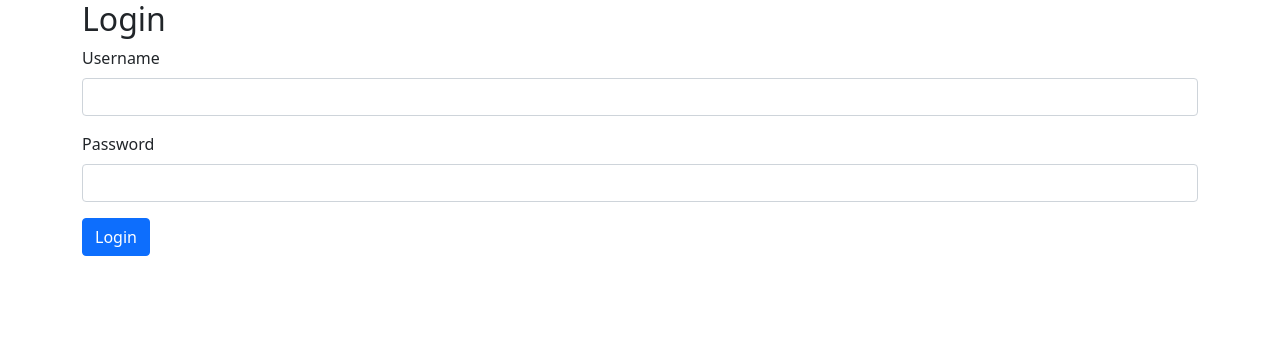
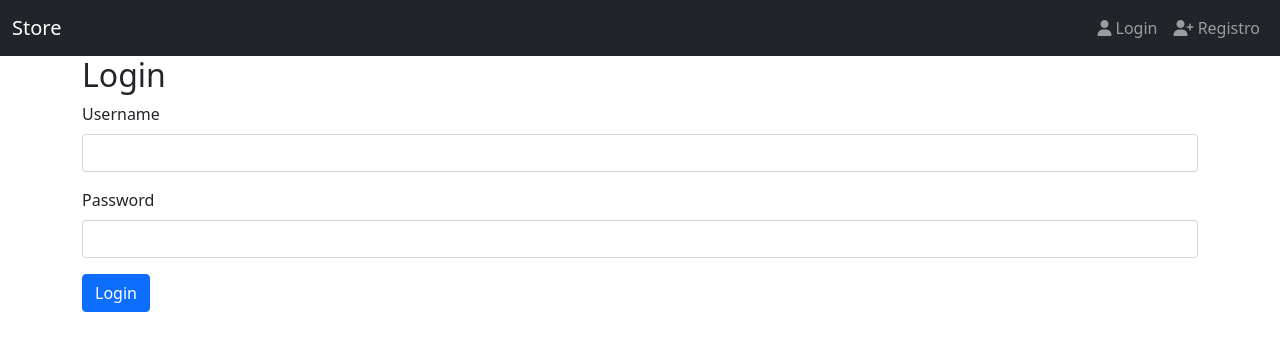
Before and after one commit to dannydhs/store-django, a Django app: template templates/users/login.html in a window 1280 px wide. Shown: the top 351 px of the page. Run offline with Django 3.2, Linux system fonts and the light colour scheme; the template is opened without the code that fills it, so the values that code supplies are empty; some libraries are stand-ins or nearby versions.

Commit message:
Links y usuarios autenticados

```diff
--- a/store/views.py
+++ b/store/views.py
@@ -26,6 +26,9 @@ def index(request):
     )
 
 def login_view(request):
+    if request.user.is_authenticated:
+        return redirect('index')
+
     if request.method == 'POST':
         username = request.POST.get('username')
         password = request.POST.get('password')
@@ -49,6 +52,9 @@ def logout_view(request):
 
 
 def register(request):
+    if request.user.is_authenticated:
+        return redirect('index')
+
     form = RegisterForm(request.POST or None)
 
     if request.method == 'POST' and form.is_valid():
--- a/templates/base.html
+++ b/templates/base.html
@@ -11,6 +11,7 @@
   <link rel="stylesheet" href="{% static 'css/style.css' %}">
 </head>
 <body>
+  {% include 'navbar.html' %}
   <div class="container">
 
     {% include 'messages.html' %}
@@ -21,7 +22,7 @@
     </div>
   </div>
 
-
+  <script src="https://kit.fontawesome.com/96ee94ab0a.js" crossorigin="anonymous"></script>
   <script src="https://cdn.jsdelivr.net/npm/bootstrap@5.0.0-beta1/dist/js/bootstrap.bundle.min.js"
     integrity="sha384-ygbV9kiqUc6oa4msXn9868pTtWMgiQaeYH7/t7LECLbyPA2x65Kgf80OJFdroafW"
     crossorigin="anonymous"></script>
--- /dev/null
+++ b/templates/navbar.html
@@ -0,0 +1,35 @@
+{% url 'login' as login %}
+{% url 'register' as register %}
+
+<nav class="navbar navbar-expand-md bg-dark navbar-dark">
+  <div class="container-fluid">
+    <a href="#" class="navbar-brand">Store</a>
+
+    <button type="button" name="button" class="navbar-toggler navbar-toggler-right" data-bs-toggle="collapse" data-bs-target="#navb" aria-controls="navb" aria-expanded="false" aria-label="Toggle navigation">
+      <span class="navbar-toggler-icon"></span>
+    </button>
+
+    <div class="collapse navbar-collapse hide" id="navb">
+      <ul class="navbar-nav ms-auto">
+        {% if user.is_authenticated %}
+        <li class="navbar-item">
+          <a href="{% url 'logout' %}" class="nav-link">
+            <span class="fas fa-sign-in-alt"></span>
+            Logout</a>
+        </li>
+        {% else %}
+        <li class="navbar-item">
+          <a href="{{ login }}" class="nav-link {% if request.path == login %}active{% endif %}">
+            <span class="fas fa-user"></span>
+            Login</a>
+        </li>
+        <li class="navbar-item">
+          <a href="{{ register }}" class="nav-link {% if request.path == register %}active{% endif %}">
+            <span class="fas fa-user-plus"></span>
+            Registro</a>
+        </li>
+        {% endif %}
+      </ul>
+    </div>
+  </div>
+</nav>
```
Also changed, not shown: db.sqlite3.
